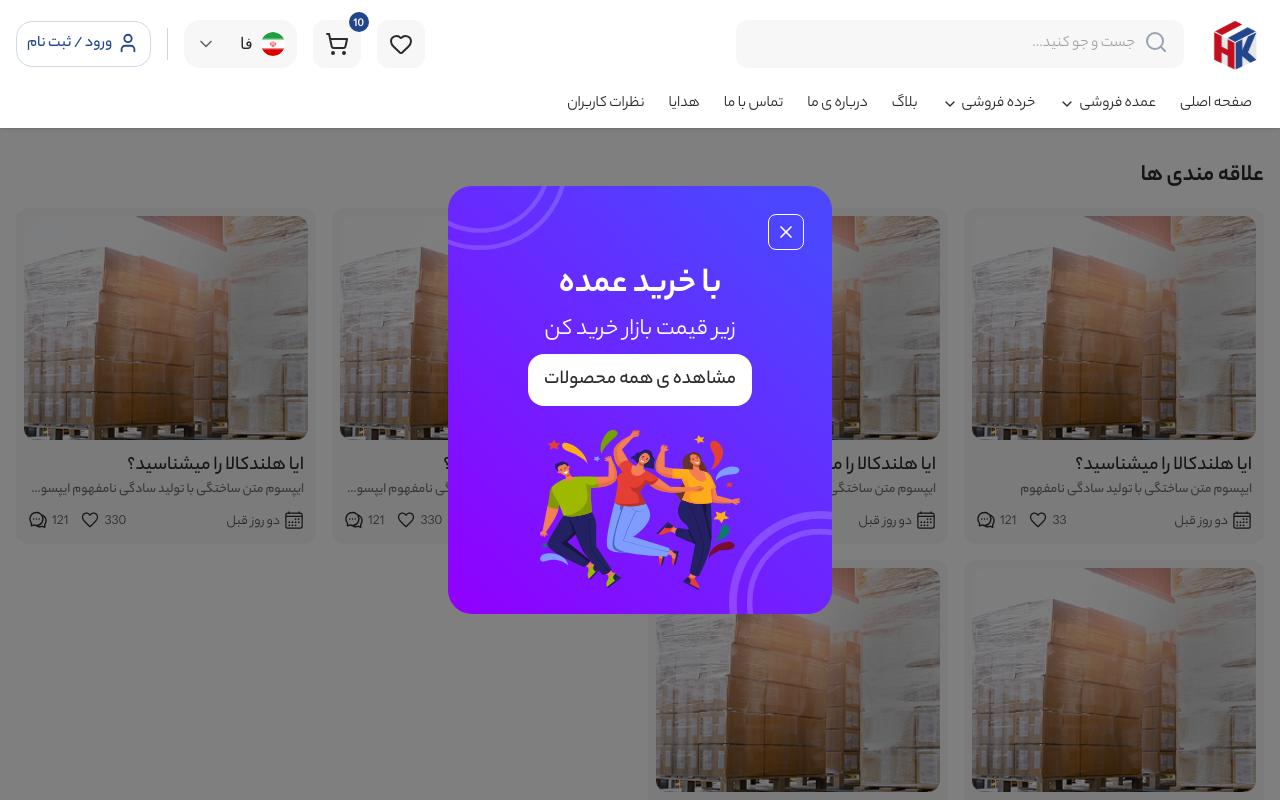
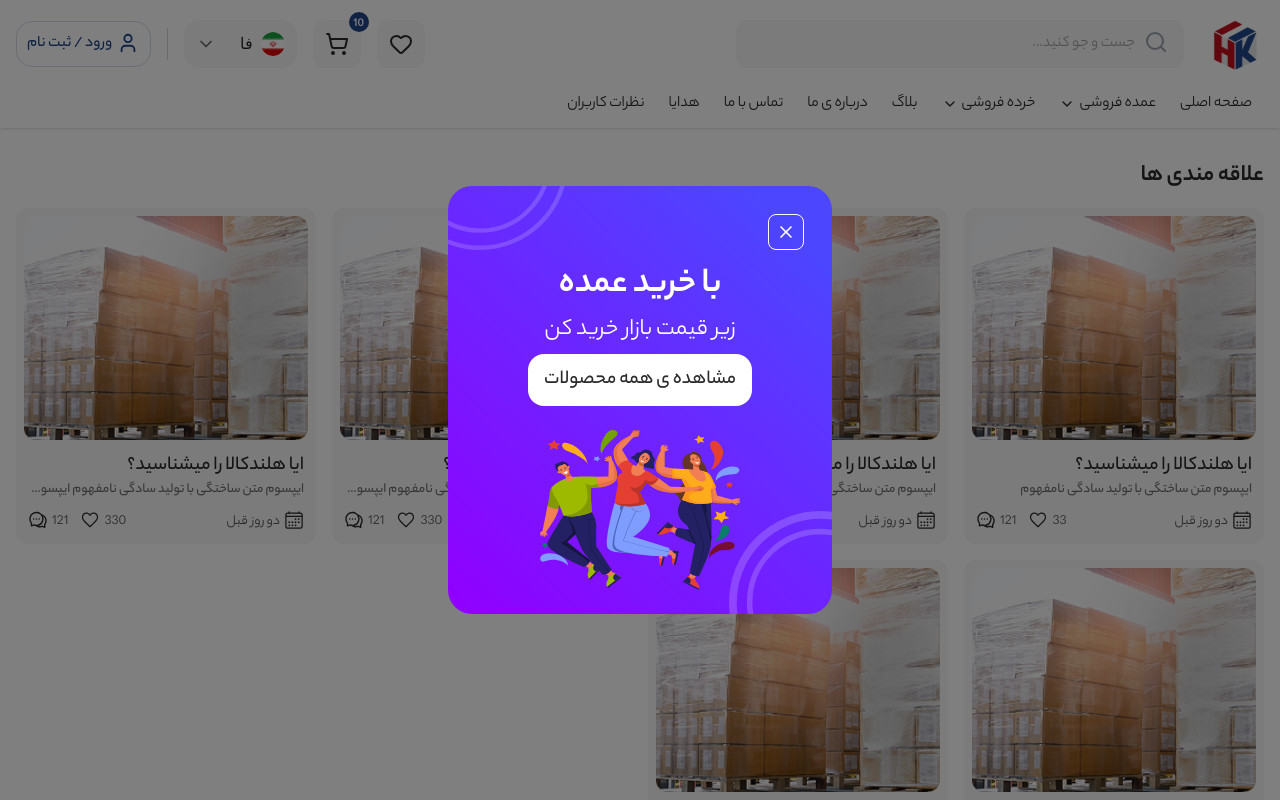
Before and after one commit to erfanheshmati/hollandkala-ecommerce-web-app, a Next.js app: page /blog in a window 1280 px wide. Shown: the top 800 px of the page. Built offline with nearby package versions, Linux system fonts and the light colour scheme.

Commit message:
Fix promotional popup overlay

```diff
--- a/components/shared/promotional-popup.tsx
+++ b/components/shared/promotional-popup.tsx
@@ -53,16 +53,18 @@ export default function PromotionalPopup() {
   if (!showPopup) return null;
 
   return (
+    <>
+      {/* Overlay - covers full background including header */}
+      <div className='fixed inset-0 bg-black/50 z-200' onClick={handleClose} />
+
+      {/* Popup Container */}
       <div
-      className='fixed inset-0 z-50 flex items-center justify-center p-4'
+        className='fixed inset-0 z-201 flex items-center justify-center p-4 pointer-events-none'
         onClick={handleOverlayClick}
       >
-      {/* Overlay */}
-      <div className='absolute inset-0 bg-black/50' onClick={handleClose} />
-
         {/* Popup Content */}
         <div
-        className='relative w-full max-w-sm rounded-3xl overflow-hidden'
+          className='relative w-full max-w-sm rounded-3xl overflow-hidden pointer-events-auto'
           onClick={(e) => e.stopPropagation()}
           style={{
             background:
@@ -132,5 +134,6 @@ export default function PromotionalPopup() {
           </div>
         </div>
       </div>
+    </>
   );
 }
```
Lines whose indentation alone changed are shown as unchanged.
